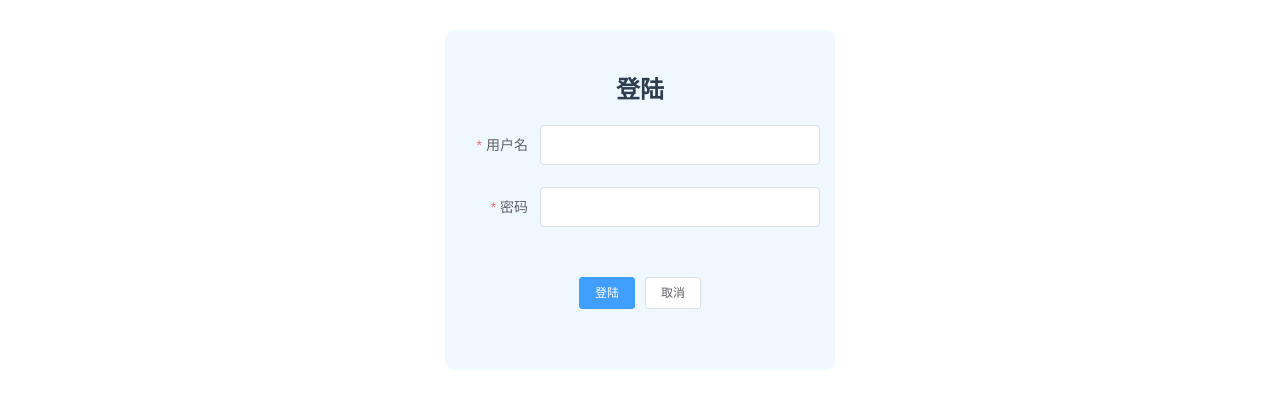
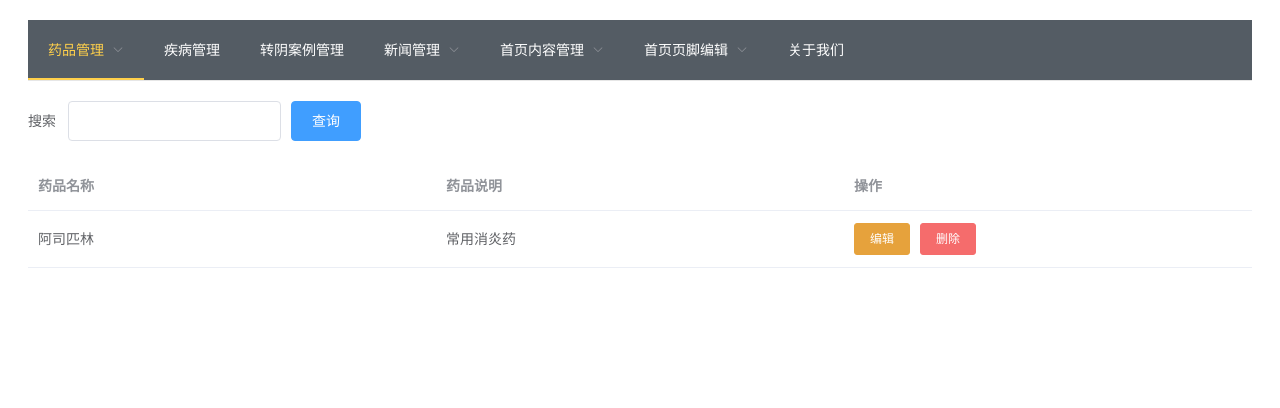
Before and after one commit to ManticoreLY/vue2-cli-demo, a Vue app: page /#/main in a window 1280 px wide. Before the commit this address led to /#/login. Shown: the top 408 px of the page. Built offline with nearby package versions, Linux system fonts and the light colour scheme.

Commit message:
commit：菜单配置

```diff
--- a/index.html
+++ b/index.html
@@ -3,7 +3,7 @@
   <head>
     <meta charset="utf-8">
     <meta name="viewport" content="width=device-width,initial-scale=1.0">
-    <title>vue-diker-serverless</title>
+    <title>医诺寰球</title>
   </head>
   <body>
     <div id="app"></div>
--- a/src/router/index.js
+++ b/src/router/index.js
@@ -5,8 +5,8 @@ Vue.use(Router)
 
 const constantRouterMap = [
   { path: '/dashboard', component: () => import('@/views/web/dashboard') },
-  { path: '/login', component: () => import('@/views/back/login'), hidden: true },
-  { path: '/main', component: () => import('@/views/back/main'), hidden: true }
+  { path: '/login', component: () => import('@/views/back/login') },
+  { path: '/main', component: () => import('@/views/back/main/MedicineManage') }
 ]
 
 export default new Router({
--- a/src/store/modules/menu.js
+++ b/src/store/modules/menu.js
@@ -8,7 +8,12 @@ const menu = {
       },
       { index: '2', name: '疾病管理' },
       { index: '3', name: '转阴案例管理' },
-      { index: '4', name: '新闻管理' },
+      { index: '4', name: '新闻管理', children: [
+        { index: '4-1', name: '新闻管理' },
+        { index: '4-1', name: '频道栏目管理' },
+        { index: '4-1', name: '最新文章管理' },
+        { index: '4-1', name: '最热文章管理' }
+      ] },
       { index: '5', name: '首页内容管理', children: [
         { index: '5-1', name: '出国实例管理' },
         { index: '5-2', name: '新闻报道管理' },
@@ -22,9 +27,9 @@ const menu = {
       { index: '6', name: '首页页脚编辑', children: [
         { index: '6-1', name: '医诺寰球模块管理' },
         { index: '6-2', name: '联系我们管理' },
-        { index: '6-3', name: '官方微信管理' },
-        ] },
-      { index: '7', name: '关于我们' },
+        { index: '6-3', name: '官方微信管理' }
+      ] },
+      { index: '7', name: '关于我们' }
     ]
   }
 }
--- /dev/null
+++ b/src/views/back/main/MedicineManage.vue
@@ -0,0 +1,51 @@
+<template>
+    <div style="margin: 20px;">
+        <nav-menu :active-index="index"></nav-menu>
+        <div class="page">
+           <breadcrumb/>
+           <el-form :inline="true" class="demo-form-inline">
+                <el-form-item label="搜索">
+                    <el-input v-model="keyword"></el-input>
+                </el-form-item>
+                <el-form-item>
+                    <el-button type="primary" @click="queryKey">查询</el-button>
+                </el-form-item>
+            </el-form>
+            <el-table :data="medicines">
+                <el-table-column label="药品名称" prop="name"></el-table-column>
+                <el-table-column label="药品说明" prop="info"></el-table-column>
+                <el-table-column label="操作">
+                    <template slot-scope="scope">
+                        <el-button type="warning" size="small" @click="edit(scope.row.id)">编辑</el-button>
+                        <el-button type="danger" size="small">删除</el-button>
+                    </template>
+                </el-table-column>
+            </el-table>
+        </div>
+    </div>
+</template>
+
+<script>
+    import NavMenu from './components/NavMenu'
+    import Breadcrumb from './components/Breadcrumb'
+    export default {
+      name: 'MedicineManage',
+      components: {
+        NavMenu,
+        Breadcrumb
+      },
+      data() {
+          return{
+              index: '1-1',
+              keyword: '',
+              medicines: [
+                  { id: 1, name: '阿司匹林', info: '常用消炎药' }
+              ]
+          }
+      },
+    }
+</script>
+
+<style scoped>
+.page{width: 100%;margin-top: 20px;}
+</style>
--- /dev/null
+++ b/src/views/back/main/components/Breadcrumb.vue
@@ -0,0 +1,38 @@
+<template>
+    <el-breadcrumb separator-class="el-icon-arrow-right">
+        <transition-group name="breadcrumb">
+        <el-breadcrumb-item :to="{ path: '/' }">首页</el-breadcrumb-item>
+        <el-breadcrumb-item>活动管理</el-breadcrumb-item>
+        <el-breadcrumb-item>活动列表</el-breadcrumb-item>
+        <el-breadcrumb-item>活动详情</el-breadcrumb-item>
+        </transition-group>
+    </el-breadcrumb>
+</template>
+
+<script>
+export default {
+    name: 'Breadcrumb',
+    data() {
+        return {
+            levelList: []
+        }
+    },
+    methods: {
+        getBreadcrumb() {
+            const route = this.$route
+            const matched = routes.filter(item => item.name === route.name)
+            this.levelList = [].concat(matched[0])
+        }
+    },
+    watch: {
+        $route() {
+            debugger
+            this.getBreadcrumb()
+        }
+    }
+}
+</script>
+
+<style scoped>
+
+</style>
--- /dev/null
+++ b/src/views/back/main/components/MainContent.vue
@@ -0,0 +1,24 @@
+<template>
+    <div>
+        <medicine-manage/>
+    </div>
+</template>
+
+<script>
+import MedicineManage from '../MedicineManage'
+export default {
+    name: 'main-content',
+    components: {
+        MedicineManage
+    },
+    data() {
+        return {
+
+        }
+    }
+}
+</script>
+
+<style scoped>
+
+</style>
--- a/src/views/back/main/NavMenu.vue
+++ b/src/views/back/main/components/NavMenu.vue
@@ -1,13 +1,13 @@
 <template>
     <div>
-      <el-menu default-active="1" class="el-menu-demo" mode="horizontal" background-color="#545c64"
+      <el-menu :default-active="activeIndex" class="el-menu-demo" mode="horizontal" background-color="#545c64"
                text-color="#fff"  active-text-color="#ffd04b" @select="handleSelect">
-        <template v-for="item in menus" v-if="!item.hidden">
+        <template v-for="item in menus" v-show="!item.hidden" >
           <el-menu-item v-if="!item.children" :index="item.index">{{ item.name }}</el-menu-item>
-          <el-submenu v-else :index="item.index">
+          <el-submenu v-else-if="item.children" :index="item.index">
             <template slot="title">{{ item.name }}</template>
             <el-menu-item-group>
-              <el-menu-item v-for="(childMenu, i) in item.children" :keys="i" :index="childMenu.index">{{ childMenu.name }}</el-menu-item>
+              <el-menu-item v-for="(childMenu, i) in item.children" :key="i" :index="childMenu.index">{{ childMenu.name }}</el-menu-item>
             </el-menu-item-group>
           </el-submenu>
         </template>
@@ -20,6 +20,12 @@
 
     export default {
       name: 'NavMenu',
+      props: {
+        activeIndex: {
+          type: String,
+          default: '1'
+        }
+      },
       data() {
         return {}
       },
--- a/src/views/back/main/index.vue
+++ b/src/views/back/main/index.vue
@@ -1,19 +1,29 @@
 <template>
-    <div>
-        <nav-menu></nav-menu>
+    <div style="margin: 20px;">
+        <nav-menu :active-index="index"></nav-menu>
+        <div class="page">
+            <router-view/>
+        </div>
     </div>
 </template>
 
 <script>
-    import NavMenu from './NavMenu'
+    import NavMenu from './components/NavMenu'
+    import MainContent from './components/MainContent'
     export default {
       name: 'index',
       components: {
-        NavMenu
+        NavMenu,
+        MainContent
+      },
+      data() {
+          return {
+              index: '1-1'
+          }
       }
     }
 </script>
 
 <style scoped>
-
+.page{width: 100%;margin-top: 20px;}
 </style>
```
